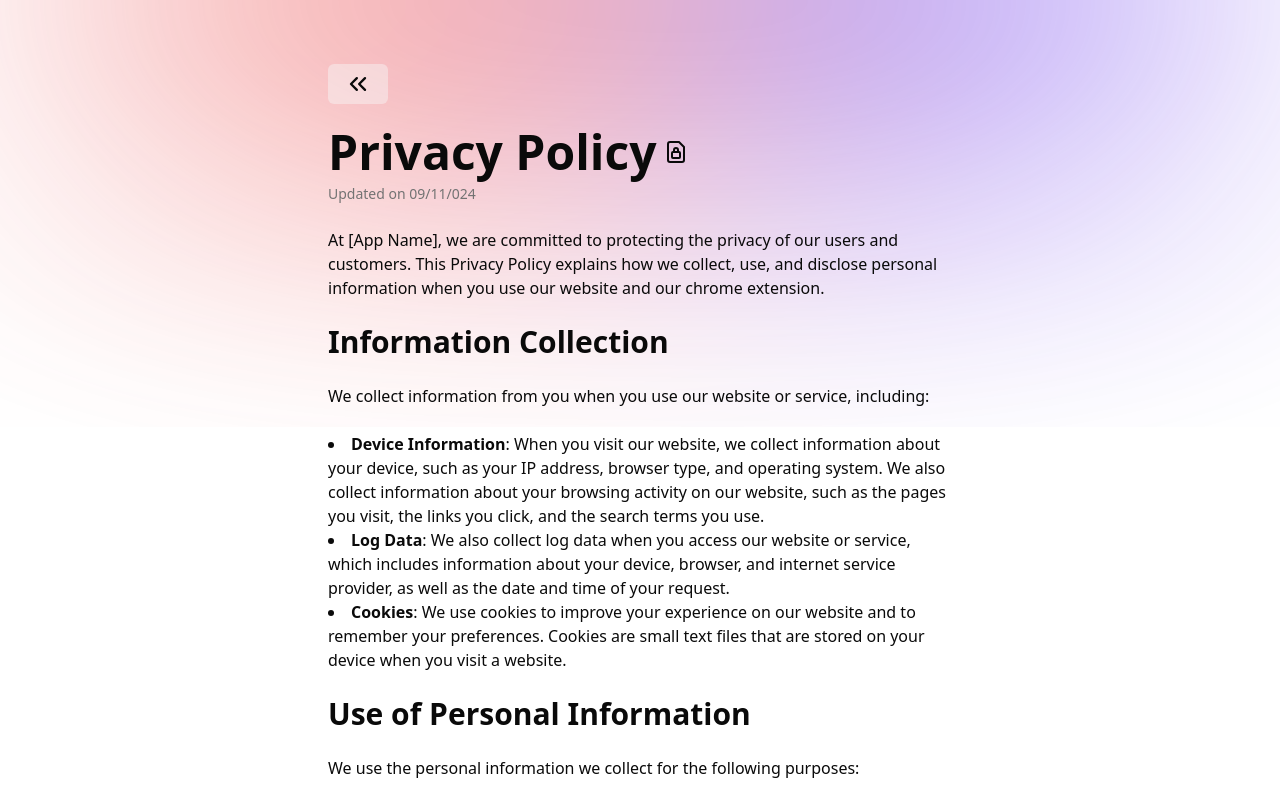
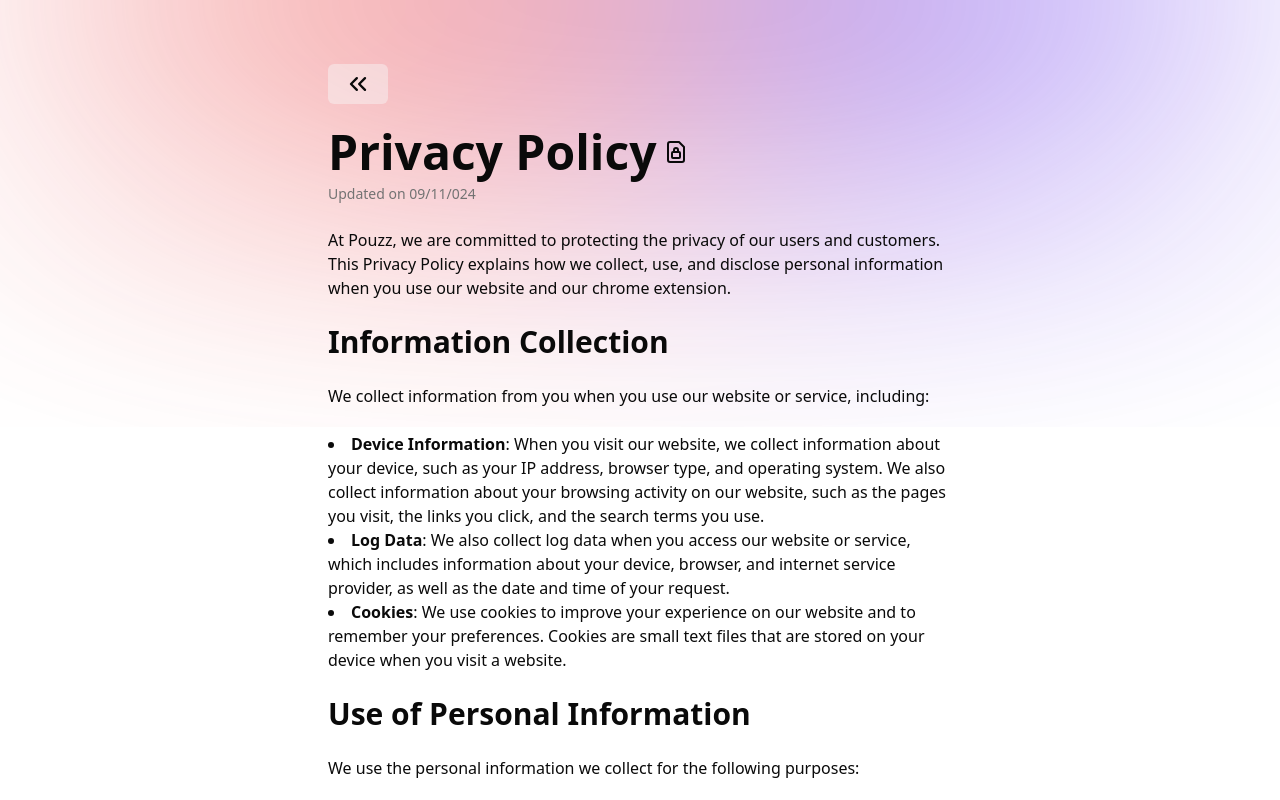
Before and after one commit to hellofaizan/secretmsg, a Next.js app: page /privacy in a window 1280 px wide. Shown: the top 800 px of the page. Built offline with nearby package versions, Linux system fonts and the light colour scheme.

Commit message:
app name

```diff
--- a/src/app/(others)/privacy/page.tsx
+++ b/src/app/(others)/privacy/page.tsx
@@ -23,10 +23,10 @@
             </span>
           </div>
           <span>
-            At [App Name], we are committed to protecting the privacy of our
-            users and customers. This Privacy Policy explains how we collect,
-            use, and disclose personal information when you use our website and
-            our chrome extension.{" "}
+            At Pouzz, we are committed to protecting the privacy of our users
+            and customers. This Privacy Policy explains how we collect, use, and
+            disclose personal information when you use our website and our
+            chrome extension.{" "}
           </span>
 
           <span className="mb-4 text-2xl font-bold md:text-3xl">
```
